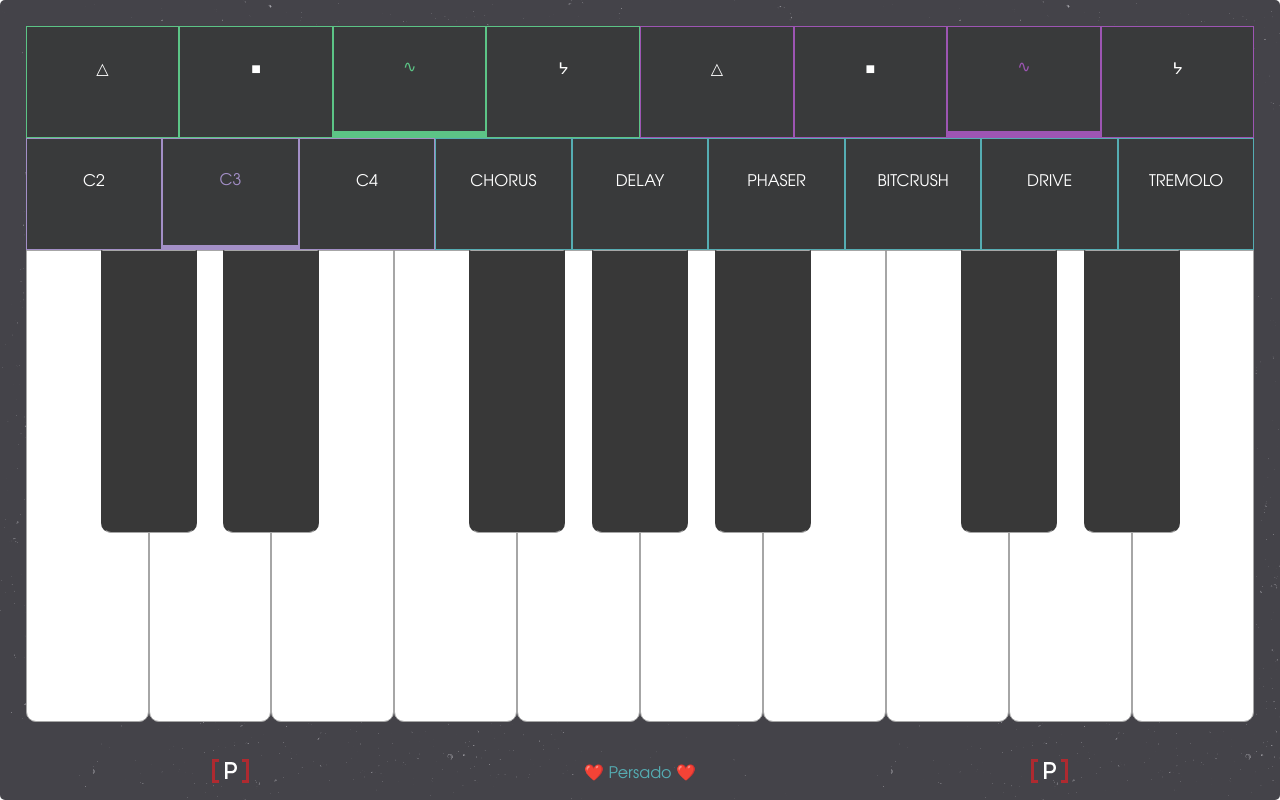
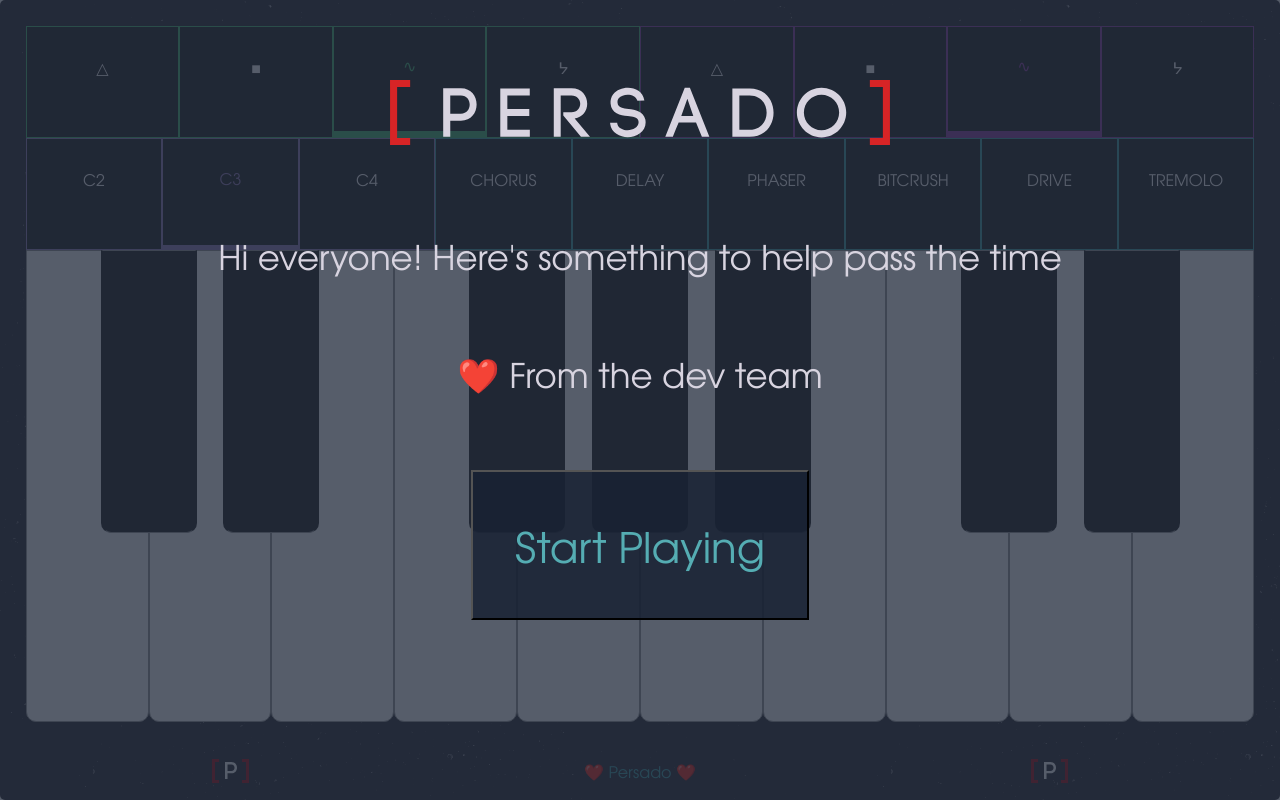
Before and after one commit to Vadimvf/Zynth, a website built with webpack: page index.html in a window 1280 px wide. Built offline with nearby package versions, Linux system fonts and the light colour scheme.

Commit message:
update zynth to work with new web audio restrictions

```diff
--- a/assets/main.css
+++ b/assets/main.css
@@ -272,3 +272,54 @@ div.links a {
     margin-top: -.75rem;
   }
 }
+
+.logo-container {
+  max-width: 500px;
+  margin: auto;
+}
+
+#modal {
+  position: absolute;
+  top: 0;
+  bottom: 0em;
+  left: 0;
+  right: 0em;
+  width: 100%;
+  height: 100%;
+  background: #182233ba;
+  z-index: 999999;
+}
+
+#modal.hide {
+  display: none;
+}
+
+.modal-text {
+  margin-top: 2em;
+  font-size: calc(10px + 1.5em);
+  color: #d8d4e0;
+  position: relative;
+}
+
+#modal-confirm {
+  margin-top: 2em;
+  font-size: calc(10px + 2em);
+  background-color: #182233d9;
+  padding: 1em;
+  color: #55adb3;
+  font-family: 'adventor-regular', sans-serif;
+  cursor: pointer;
+}
+
+#modal-confirm:hover {
+  background-color: #9d3d83d9;
+  color: #17f7ac;
+  transition: all 0.25s ease;
+}
+
+.modal-content {
+  padding: 5em;
+  margin: auto;
+  position: relative;
+  height: 100%;
+}
--- a/index.html
+++ b/index.html
@@ -128,6 +128,41 @@
         </ul>
       </div>
     </div>
+    <div id="modal">
+      <div class="modal-content">
+        <div class="logo-container">
+          <?xml version="1.0" encoding="UTF-8"?>
+          <!-- Generator: Adobe Illustrator 23.0.1, SVG Export Plug-In . SVG Version: 6.00 Build 0) -->
+          <svg xmlns="http://www.w3.org/2000/svg" xmlns:xlink="http://www.w3.org/1999/xlink" id="persado_logo_tagline" x="0px" y="0px" viewBox="0 0 200.89 26" style="enable-background:new 0 0 200.89 26;" xml:space="preserve">
+          <style>
+          .st0{fill:#d8d4e0;} .st1{fill:#D72426;} .st2{fill:#d8d4e0;opacity:0.7;} </style>
+          <g>
+          <path class="st0" d="M28.48,3.35c4.2,0,6.31,3.25,6.31,6.51s-2.11,6.48-6.31,6.48H24.2v6.48h-2.84V3.35H28.48z M28.48,13.56 c2.36,0,3.53-1.84,3.53-3.67c0-1.86-1.17-3.7-3.53-3.7H24.2v7.37H28.48z">
+        </path>
+          <polygon class="st0" points="47.14,20.01 56.18,20.01 56.18,22.82 44.3,22.82 44.3,3.38 56.15,3.38 56.15,6.19 47.14,6.19 47.14,11.67 55.96,11.67 55.96,14.5 47.14,14.5 ">
+        </polygon>
+          <path class="st0" d="M69.61,12.95h3.28c2.36,0,3.53-1.7,3.53-3.39c0-1.67-1.17-3.37-3.53-3.37h-4.31v16.63H65.8V3.35h7.09 c4.23,0,6.34,3.11,6.34,6.2c0,2.75-1.7,5.37-5.03,5.95l6.15,7.32h-3.64l-7.09-8.54V12.95z">
+        </path>
+          <path class="st0" d="M99.4,8.38c-0.39-1.75-2.28-2.5-3.98-2.48c-1.31,0.03-2.75,0.47-3.53,1.47c-0.39,0.5-0.53,1.14-0.47,1.81 c0.14,2,2.34,2.25,4.42,2.45c2.67,0.33,5.98,1.03,6.73,4.14c0.08,0.42,0.14,0.89,0.14,1.28c0,3.76-3.73,5.92-7.23,5.92 c-3,0-6.65-1.78-7.01-5.26l-0.03-0.53l2.84-0.05l0.03,0.42v-0.11c0.19,1.81,2.39,2.75,4.2,2.75c2.09,0,4.37-1.17,4.37-3.17 c0-0.19-0.03-0.42-0.08-0.67c-0.33-1.47-2.34-1.72-4.28-1.92c-3.03-0.31-6.59-0.97-6.9-5.03v0.03c-0.11-1.31,0.22-2.61,1.06-3.7 c1.31-1.7,3.64-2.59,5.9-2.59c3,0,6.12,1.56,6.62,5.12L99.4,8.38z">
+        </path>
+          <path class="st0" d="M122.96,17.09h-6.98c-0.75,1.78-1.72,4.12-2.34,5.73h-3.03l7.82-19.72h2.06l7.82,19.72h-3L122.96,17.09z M117.03,14.45h4.84l-2.39-6.87L117.03,14.45z">
+        </path>
+          <path class="st0" d="M144.54,3.38c6.37,0,9.57,4.87,9.57,9.74s-3.2,9.71-9.57,9.71h-6.98V3.38H144.54z M144.54,20.01 c4.51,0,6.79-3.45,6.79-6.9s-2.28-6.93-6.79-6.93h-4.17v13.82H144.54z">
+        </path>
+          <path class="st0" d="M166.37,6.05c1.78-1.81,4.28-2.95,7.01-2.95c2.75,0,5.23,1.14,7.04,2.95c1.75,1.81,2.89,4.28,2.89,7.04 c0,2.75-1.14,5.23-2.89,7.04c-1.81,1.84-4.28,2.95-7.04,2.95c-2.72,0-5.23-1.11-7.01-2.95c-1.75-1.81-2.89-4.28-2.89-7.04 C163.48,10.33,164.62,7.85,166.37,6.05 M178.41,8.05c-1.31-1.31-3.12-2.11-5.04-2.11c-1.92,0-3.7,0.81-4.98,2.11 c-1.28,1.28-2.09,3.06-2.09,5.03c0,1.97,0.81,3.76,2.09,5.03c1.28,1.31,3.06,2.11,4.98,2.11c1.92,0,3.73-0.81,5.04-2.11 c1.25-1.28,2.06-3.03,2.06-5.03C180.47,11.08,179.67,9.33,178.41,8.05">
+        </path>
+          <polygon class="st1" points="8.08,2.84 8.08,0 0,0 0,2.84 0.01,2.84 0.01,23.31 0,23.31 0,26.15 8.08,26.15 8.08,23.31 2.85,23.31 2.85,2.84 ">
+        </polygon>
+          <polygon class="st1" points="200.89,2.84 200.89,0 192.81,0 192.81,2.84 198.04,2.84 198.04,23.31 192.81,23.31 192.81,26.15 200.89,26.15 200.89,23.31 200.88,23.31 200.88,2.84 ">
+        </polygon>
+          </g>
+          </svg>
+
+        </div>
+        <p class="modal-text">Hi everyone! Here's something to help pass the time</p>
+        <p class="modal-text">❤️ From the dev team</p>
+        <button id="modal-confirm"> Start Playing </button>
+      </div>
     </div>
   </body>
 </html>
--- a/javascripts/zynth.js
+++ b/javascripts/zynth.js
@@ -12,6 +12,12 @@ $d(function(){
   });
   keyboard.setListeners();
   const controller = new Controller(keyboard);
+  window.controller = controller;
+
+  const confirm = document.getElementById('modal-confirm')
+  confirm && confirm.addEventListener("click", function() {
+    $d(document.getElementById('modal')).addClass('hide')
+    controller.setRange("2")
+  })
   window.$d = $d;
-  window.controller = controller;
 });
```
Also changed, not shown: javascripts/main.js (+38 -34 lines), 2 other files.
